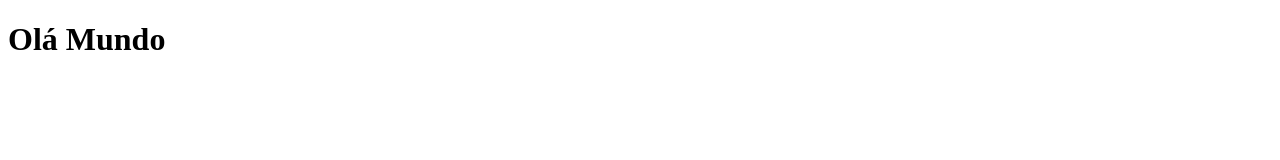
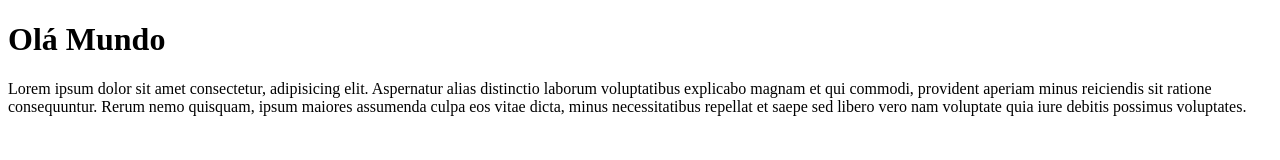
Before and after one commit to Trick-pc/teste-vscode, a plain HTML site: page index.html in a window 1280 px wide. Drawn offline with Linux system fonts and the light colour scheme.

Commit message:
add lorem

```diff
--- a/index.html
+++ b/index.html
@@ -8,5 +8,6 @@
 </head>
 <body>
     <h1>Olá Mundo</h1>
+    <p>Lorem ipsum dolor sit amet consectetur, adipisicing elit. Aspernatur alias distinctio laborum voluptatibus explicabo magnam et qui commodi, provident aperiam minus reiciendis sit ratione consequuntur. Rerum nemo quisquam, ipsum maiores assumenda culpa eos vitae dicta, minus necessitatibus repellat et saepe sed libero vero nam voluptate quia iure debitis possimus voluptates.</p>
 </body>
 </html>
```
